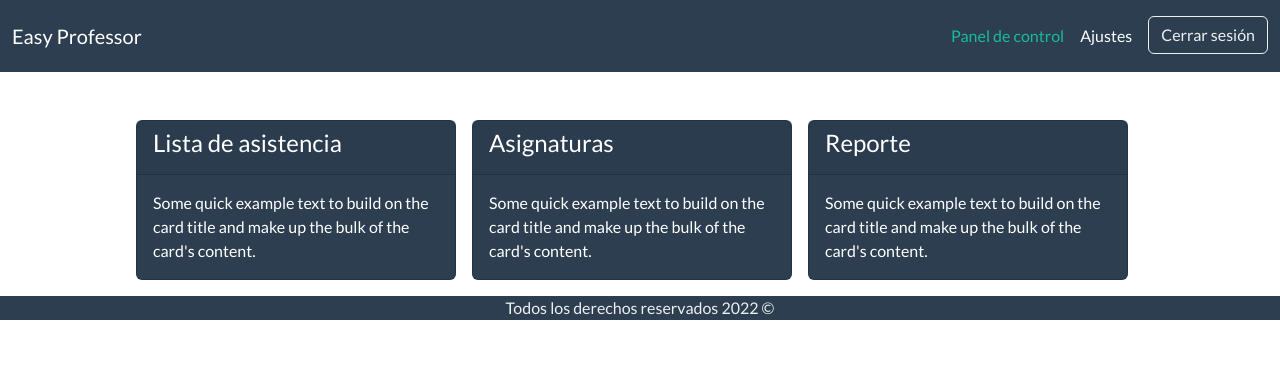
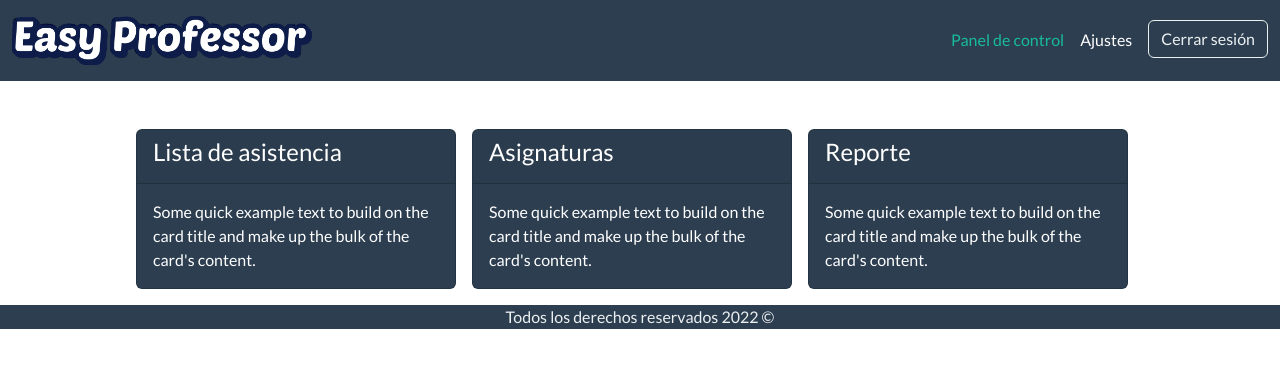
Before and after one commit to Jeflh/Easy-Professor, a PHP site: template views/V_verPanel.php in a window 1280 px wide. Shown: the top 368 px of the page. Run offline with PHP 8.4, Linux system fonts and the light colour scheme; the template is opened without the code that fills it, so the values that code supplies are empty.

Commit message:
Logo añadido.

```diff
--- a/includes/header.php
+++ b/includes/header.php
@@ -1,6 +1,8 @@
 <nav class="navbar navbar-expand-lg navbar-dark bg-primary">
   <div class="container-fluid">
-    <a class="navbar-brand" href="#">Easy Professor</a>
+    <a href="index.php">
+    <img width="300px" src="/src/img/Logo_EasyProfessor.png" alt="">
+    </a>
     <div class="d-flex">
       <div class="collapse navbar-collapse" id="navbarColor01">
         <ul class="navbar-nav me-auto">
```
Also changed, not shown: src/img/Logo_EasyProfessor.png (added).
